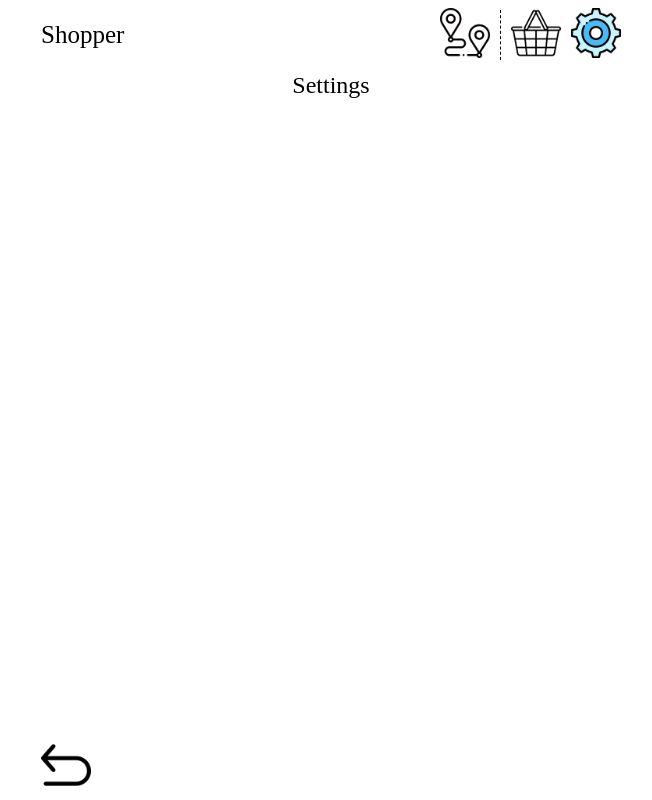
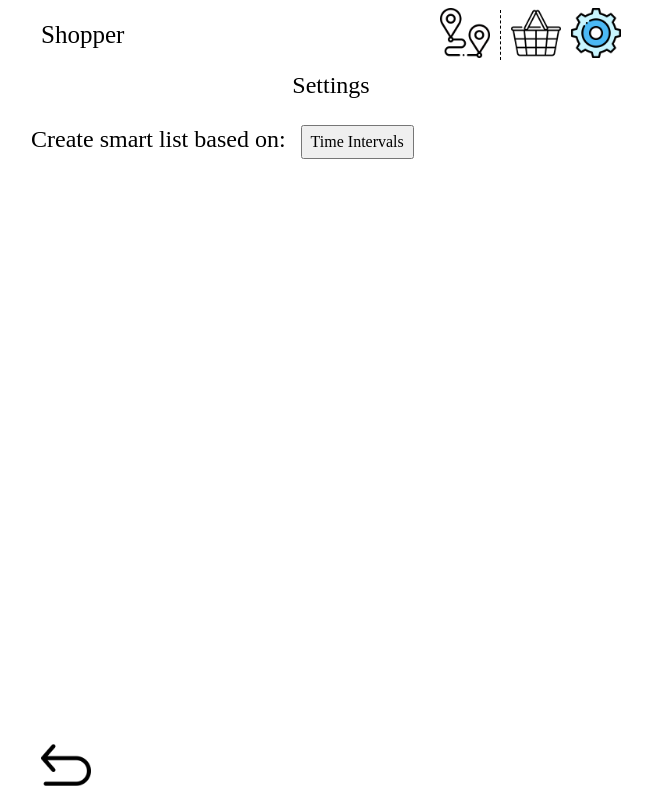
Before and after one commit to Grejs94/Shopper, a React (Create React App) app: page /settings/helper in a window 1280 px wide. Shown: the whole page, without its empty margins (309-961 px from the left). Built offline with nearby package versions, Linux system fonts and the light colour scheme; data requests are answered from the project's data file.

Commit message:
add logic change sortBy smartlist is settings

```diff
--- a/db.json
+++ b/db.json
@@ -1103,34 +1103,7 @@
   },
   "history": [],
   "settings": {
-    "sortBy": {
-      "selectedStoreHistoryOnly": false,
-      "intervalsOrNumber": "number",
-      "showSelectedParentCategories": [
-        {
-          "parentCategoryId": "1"
-        },
-        {
-          "parentCategoryId": "2"
-        },
-        {
-          "parentCategoryId": "3"
-        },
-        {
-          "parentCategoryId": "4"
-        },
-        {
-          "parentCategoryId": "5"
-        }
-      ],
-      "shopsToVisit": [
-        {
-          "MyshopsId": "1",
-          "name": "kaufland",
-          "city": "Piekary Śląskie"
-        }
-      ]
-    }
+    "sortBy": "Time Intervals"
   },
   "hideElements": [
     {
--- /dev/null
+++ b/src/components/SettingsHelperContent/SettingsHelperContent.css.js
@@ -0,0 +1,15 @@
+import styled from "styled-components";
+
+export const ParameterContainer = styled.div`
+  margin-top: 15px;
+`;
+
+export const Parameter = styled.span`
+  font-size: 24px;
+  margin: 0 0 10px;
+`;
+
+export const Button = styled.button`
+  margin-left: 15px;
+  padding: 6px 8px;
+`;
--- /dev/null
+++ b/src/components/SettingsHelperContent/SettingsHelperContent.js
@@ -0,0 +1,58 @@
+import React from "react";
+
+import API from "hooks/API";
+
+import {
+  Parameter,
+  ParameterContainer,
+  Button,
+} from "./SettingsHelperContent.css";
+
+const SettingsHelperContent = () => {
+  const useSettings = API.useSettings();
+  const [mutate_PUT_Settings] = API.usePutSettings();
+
+  if (useSettings.isError) {
+    return "Fetching date error...";
+  } else if (useSettings.isLoading) {
+    return "Loading date...";
+  }
+
+  const handleChangeSortBy = () => {
+    switch (useSettings.data.sortBy) {
+      case "Time Intervals":
+        mutate_PUT_Settings({
+          data: {
+            ...useSettings.data,
+            sortBy: "Bought most times",
+          },
+        });
+        break;
+
+      case "Bought most times":
+        mutate_PUT_Settings({
+          data: {
+            ...useSettings.data,
+            sortBy: "Time Intervals",
+          },
+        });
+        break;
+
+      default:
+        break;
+    }
+  };
+
+  return (
+    <div>
+      <ParameterContainer>
+        <Parameter>Create smart list based on:</Parameter>
+        <Button onClick={() => handleChangeSortBy()}>
+          {useSettings.data.sortBy}
+        </Button>
+      </ParameterContainer>
+    </div>
+  );
+};
+
+export default SettingsHelperContent;
--- /dev/null
+++ b/src/components/SettingsHelperContent/index.js
@@ -0,0 +1 @@
+export { default } from "./SettingsHelperContent";
--- a/src/components/index.js
+++ b/src/components/index.js
@@ -9,3 +9,4 @@ export { EditModeList, ListModeList } from "./CreateParentCategoryList";
 export { default as Modal } from "./Modal";
 export { CreateHistoryModalContent } from "./ModalsContent";
 export { default as HistoryContent } from "./HistoryContent";
+export { default as SettingsHelperContent } from "./SettingsHelperContent";
--- /dev/null
+++ b/src/hooks/API/SettingsHooks.js
@@ -0,0 +1,29 @@
+import { useQuery, queryCache, useMutation } from "react-query";
+
+export function useSettings() {
+  return useQuery("settings", () =>
+    fetch(`${process.env.REACT_APP_LOCAL_HTTP}/settings`).then((res) =>
+      res.json()
+    )
+  );
+}
+
+const putSettings = async ({ data }) => {
+  const response = await fetch(`${process.env.REACT_APP_LOCAL_HTTP}/settings`, {
+    method: "PUT",
+    headers: {
+      "Content-type": "application/json",
+    },
+    body: JSON.stringify(data),
+  });
+
+  return await response.json();
+};
+
+export function usePutSettings() {
+  return useMutation(putSettings, {
+    onSuccess() {
+      queryCache.invalidateQueries("settings");
+    },
+  });
+}
--- a/src/hooks/API/index.js
+++ b/src/hooks/API/index.js
@@ -31,6 +31,8 @@ import { useProducts, useProductsCategories } from "./ProductsHooks";
 
 import { useHistory, useAddHistory, useDeleteHistory } from "./HistoryHooks";
 
+import { useSettings, usePutSettings } from "./SettingsHooks";
+
 export default {
   useParentCategories,
   useGroceres,
@@ -61,4 +63,6 @@ export default {
   useHistory,
   useAddHistory,
   useDeleteHistory,
+  useSettings,
+  usePutSettings,
 };
--- a/src/pages/SettingsPage/SettingsPage.js
+++ b/src/pages/SettingsPage/SettingsPage.js
@@ -2,9 +2,17 @@ import React from "react";
 
 import { Switch, Route } from "react-router-dom";
 
-import { Menu, BottomBarWithIcons, PageInfo } from "components";
+import {
+  Menu,
+  BottomBarWithIcons,
+  PageInfo,
+  SettingsHelperContent,
+  IconsItemLink,
+} from "components";
 
 import { IconElementsSettingsPage } from "assets";
+
+import { shopHelper_coloredImg } from "pictures";
 
 import { MainPageWrapper } from "assets/StyledComponents/MainPageWrapper.css";
 
@@ -19,25 +27,14 @@ function SettingsPage() {
       <MainPageWrapper>
         <Switch>
           <Route exact path="/settings">
-            Setting page
+            <IconsItemLink
+              image={shopHelper_coloredImg}
+              text="Helper"
+              to="/settings/helper"
+            />
           </Route>
-          <Route exact path="/settings/groceries">
-            /settings/groceries
-          </Route>
-          <Route exact path="/settings/products">
-            /settings/products
-          </Route>
-          <Route exact path="/settings/dishes">
-            /settings/dishes
-          </Route>
-          <Route exact path="/settings/lists">
-            /settings/lists
-          </Route>
-          <Route exact path="/settings/history">
-            /settings/history
-          </Route>
-          <Route exact path="/settings/search">
-            /settings/search
+          <Route exact path="/settings/helper">
+            <SettingsHelperContent />
           </Route>
         </Switch>
       </MainPageWrapper>
```
